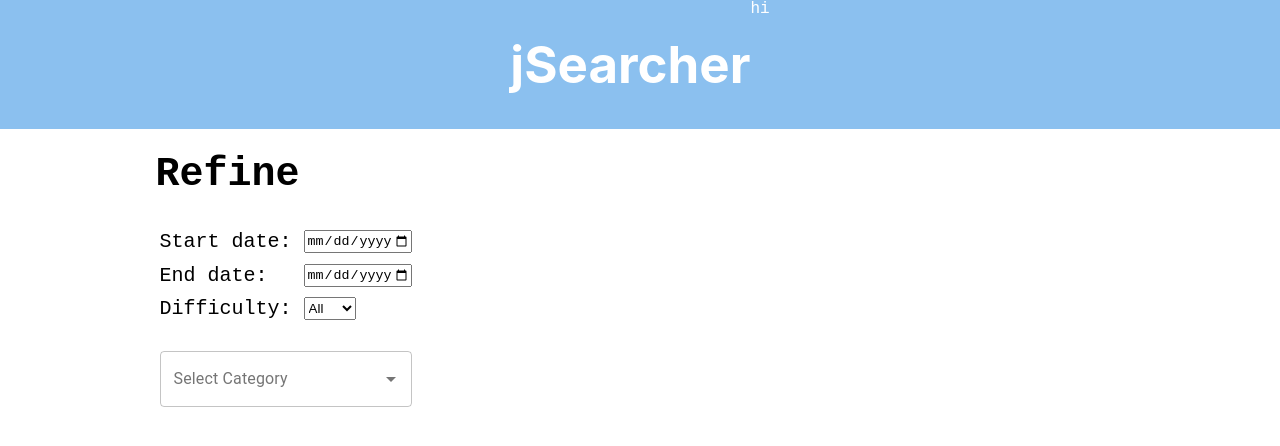
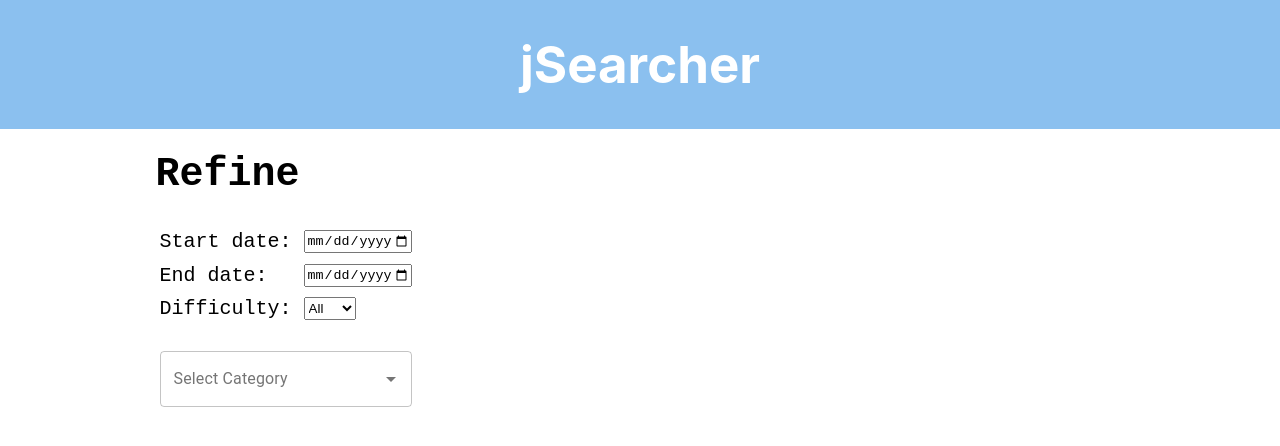
Before and after one commit to biancasmrt/jSearcher, a React (Create React App) app: page / in a window 1280 px wide. Shown: the top 446 px of the page. Built offline with nearby package versions, Linux system fonts and the light colour scheme.

Commit message:
small fix

```diff
--- a/src/Header.js
+++ b/src/Header.js
@@ -12,7 +12,7 @@ export default class Header extends Component {
               jSearcher
           </h1>
           <div className="scroll">
-            hi
+            {/* hi */}
             {/* <ReactTypingEffect
               text="What's your question?"
             /> */}
```
